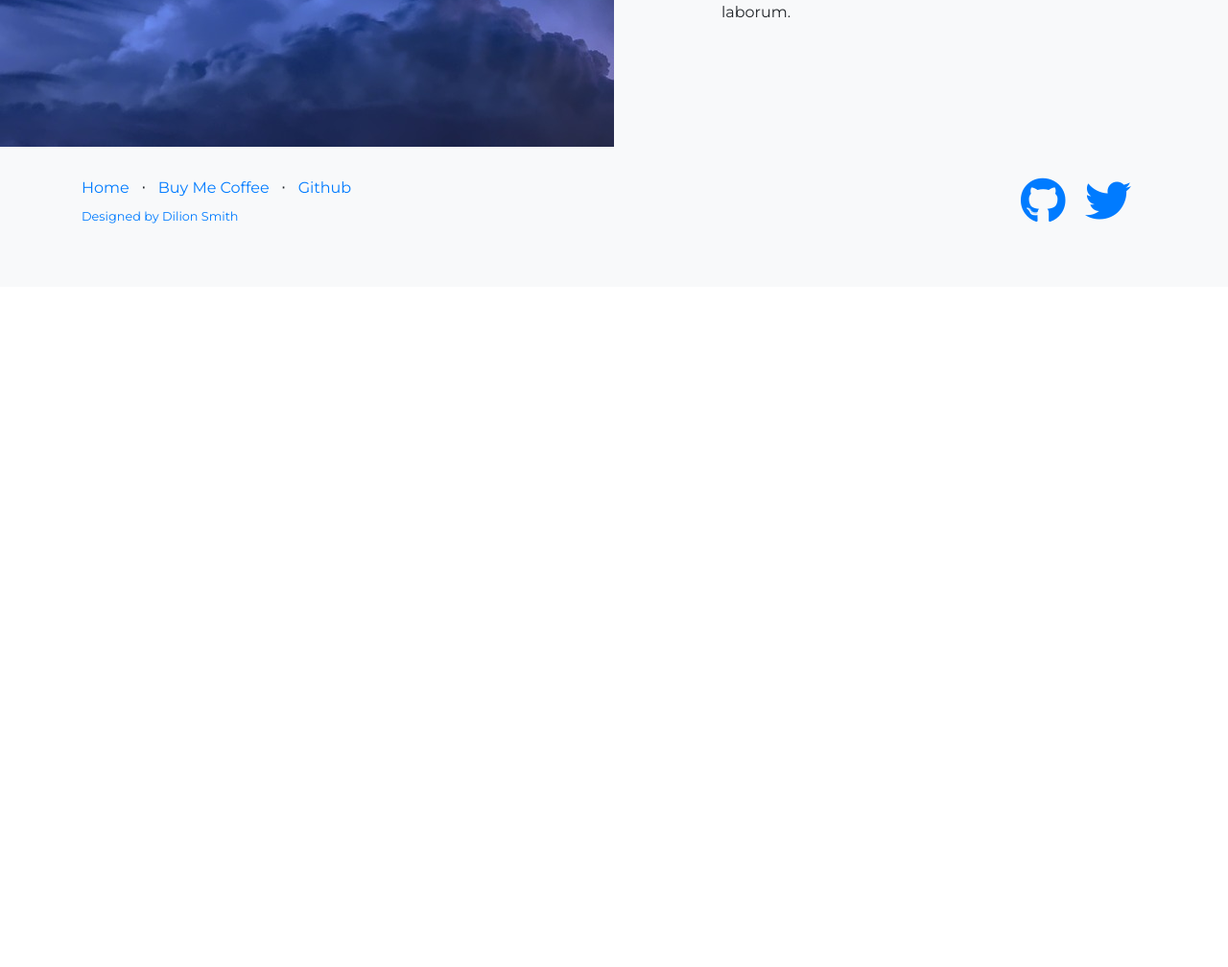
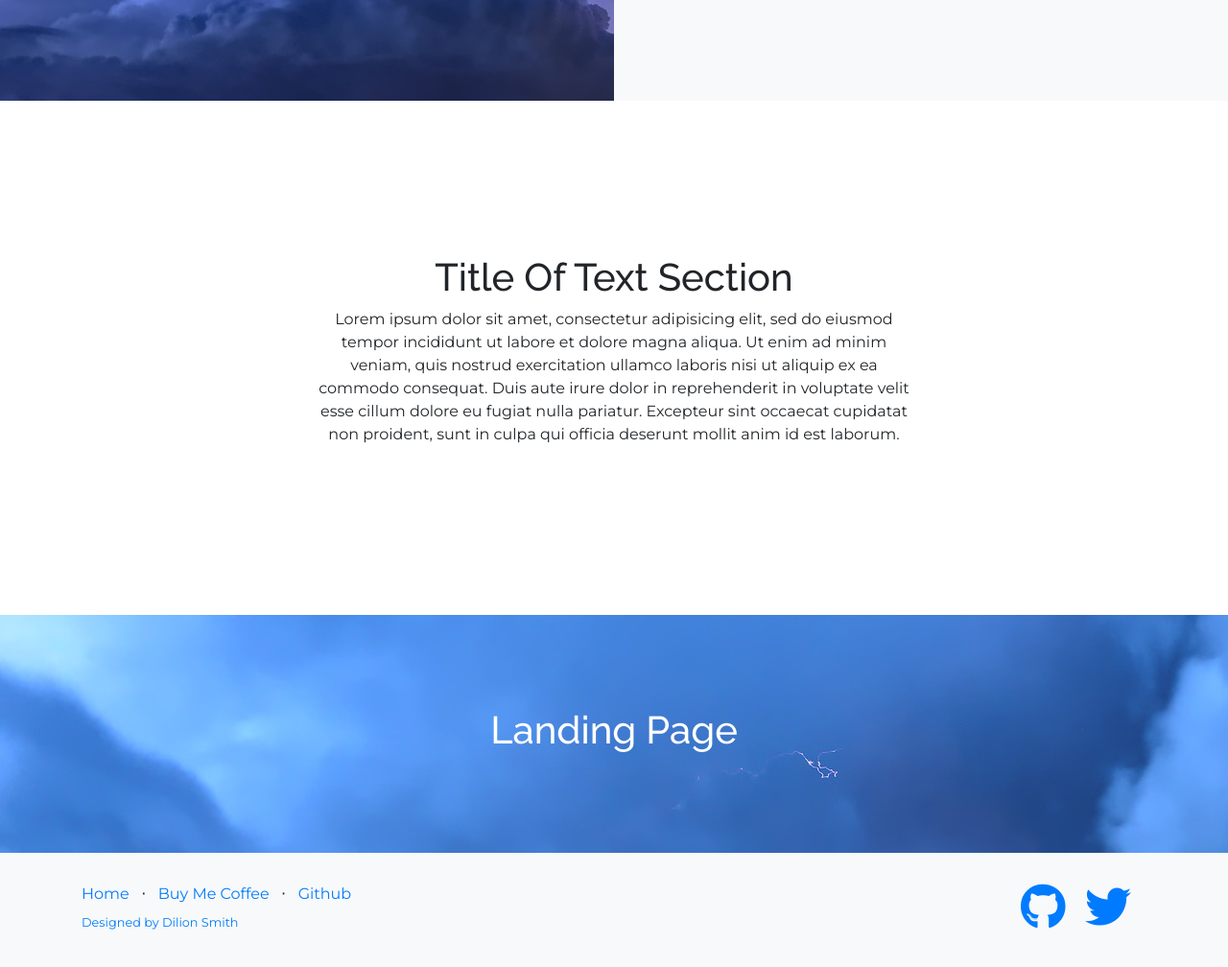
Before and after one commit to DilionsCode/BootstrapLanding, a website: page index.html in a window 1280 px wide. Shown: the part 1670-2678 px from the top of the page at 96% size. Before the commit the page ends 1969 px from the top, so only its background shows below. Drawn offline with Linux system fonts and the light colour scheme.

Commit message:
Layout Finished

```diff
--- a/css/style.css
+++ b/css/style.css
@@ -21,10 +21,10 @@ body {
   background-size: cover;
   background-repeat: no-repeat;
 }
-.header h1 {
+.header-text {
   text-align: center;
-  padding-top: 3em;
-  padding-bottom: 3em;
+  padding-top: 6em;
+  padding-bottom: 6em;
   color: #FFF;
 }
 /* Body */
--- a/index.html
+++ b/index.html
@@ -54,7 +54,9 @@
 
     <!-- Header -->
     <div class="header container-fluid" style="background: url('img/bg-header.jpg');">
-      <h1>Landing Page</h1>
+      <div class="header-text col-md-12">
+        <h1>Landing Page</h1>
+      </div>
     </div>
 
     <!-- Body -->
@@ -99,6 +101,26 @@
         </div>
       </div>
     </div>
+
+    <!-- Section 3 -->
+    <div class="section container-fluid">
+      <div class="row">
+        <div class="section-text text-center col-md-8 offset-md-2">
+          <h1>Title Of Text Section</h1>
+          <p>Lorem ipsum dolor sit amet, consectetur adipisicing elit, sed do eiusmod tempor incididunt ut labore et dolore magna aliqua. Ut enim ad minim veniam, quis nostrud exercitation ullamco laboris nisi ut aliquip ex ea commodo consequat. Duis aute irure dolor in reprehenderit in voluptate velit esse cillum dolore eu fugiat nulla pariatur. Excepteur sint occaecat cupidatat non proident, sunt in culpa qui officia deserunt mollit anim id est laborum.</p>
+        </div>
+      </div>
+    </div>
+
+    <!-- Ending -->
+    <div class="header container-fluid" style="background: url('img/bg-header.jpg');">
+      <div class="header-text col-md-12">
+        <h1>Landing Page</h1>
+      </div>
+    </div>
+
+
+    <!-- /Wrapper -->
   </div>
 
   <footer class="footer bg-light">
```
